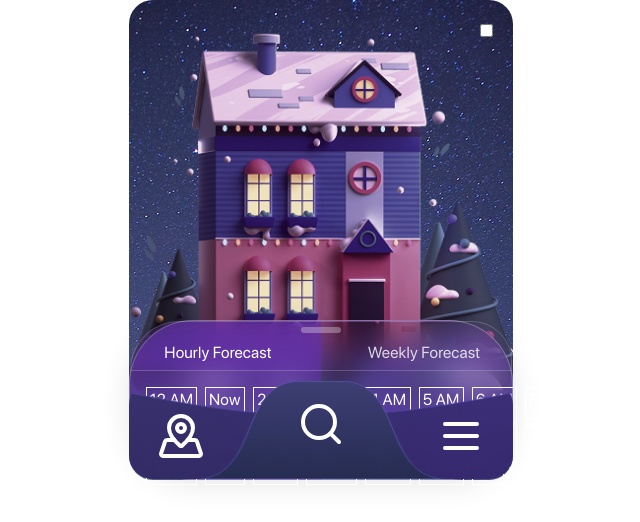
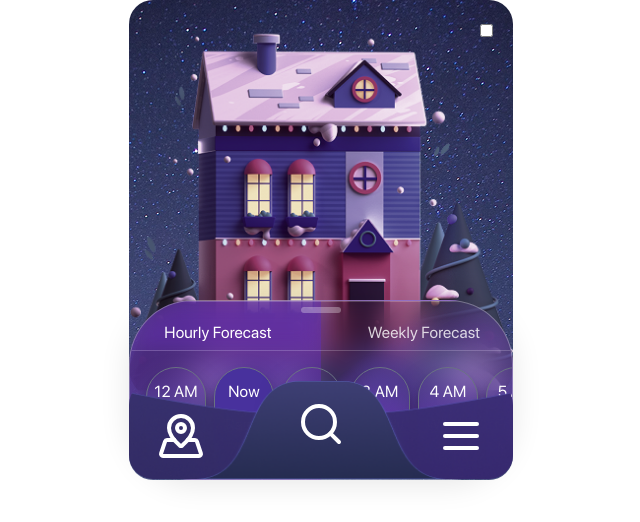
Before and after one commit to Mcorduk/2025-react-weather-app, a React (Vite) app: page / in a window 1280 px wide. Shown: the top 522 px of the page, without its empty margins (319-959 px from the left). Built offline with nearby package versions, Linux system fonts and the light colour scheme; a web font is replaced by a local one.

Commit message:
style: fix styling of widget

```diff
--- a/src/components/HomeModal.tsx
+++ b/src/components/HomeModal.tsx
@@ -8,7 +8,7 @@ export default function HomeModal() {
   const [forecastType, setForecastType] = useState<ForecastType>("hourly");
 
   return (
-    <div className="home-modal w-full h-1/3 absolute z-3 bg-gray-50 ">
+    <div className="home-modal w-full h-3/8 absolute z-3 bg-gray-50 overflow-hidden">
       <div className="tab-container flex justify-around w-full px-6 ">
         <div className="tab active text-center mr-20 ">Hourly Forecast</div>
         <div className="tab">Weekly Forecast</div>
--- a/src/components/VerticalForecast.tsx
+++ b/src/components/VerticalForecast.tsx
@@ -6,10 +6,16 @@ export interface IVerticalForecastProps {
 }
 
 export default function VerticalForecast({ forecast }: IVerticalForecastProps) {
-  const { timeLabel, condition, chanceOfPrecipitation, temperature } = forecast;
+  const { timeLabel, condition, temperature, chanceOfPrecipitation } = forecast;
 
+  const currentTime =
+    timeLabel === "Now" || timeLabel === "Today" ? true : false;
   return (
-    <div className="border max-w-[60px]">
+    <div
+      className={`min-w-[60px] min-h-[140px] flex flex-col justify-around border border-gray-500 rounded-4xl py-2 shadow ${
+        currentTime ? "bg-solid-blue" : "inactive"
+      }`}
+    >
       <p>{timeLabel}</p>
       <div>
         {" "}
--- a/src/types/weather.ts
+++ b/src/types/weather.ts
@@ -9,8 +9,8 @@ type WeatherCondition =
   | "Foggy"
   | "Windy";
 
-interface IWeatherData {
-  timeLabel: string; // "Past Hour", "Now", "Next 7 hours" or "Yesterday", "Now", "Next 7 days"
+export interface IWeatherData {
+  timeLabel: string;
   condition: WeatherCondition;
   chanceOfPrecipitation?: number;
   temperature: number;
```
Also changed, not shown: src/assets/images/icons/small/foggy.png (added), src/assets/images/icons/small/low-windy.png (added).
